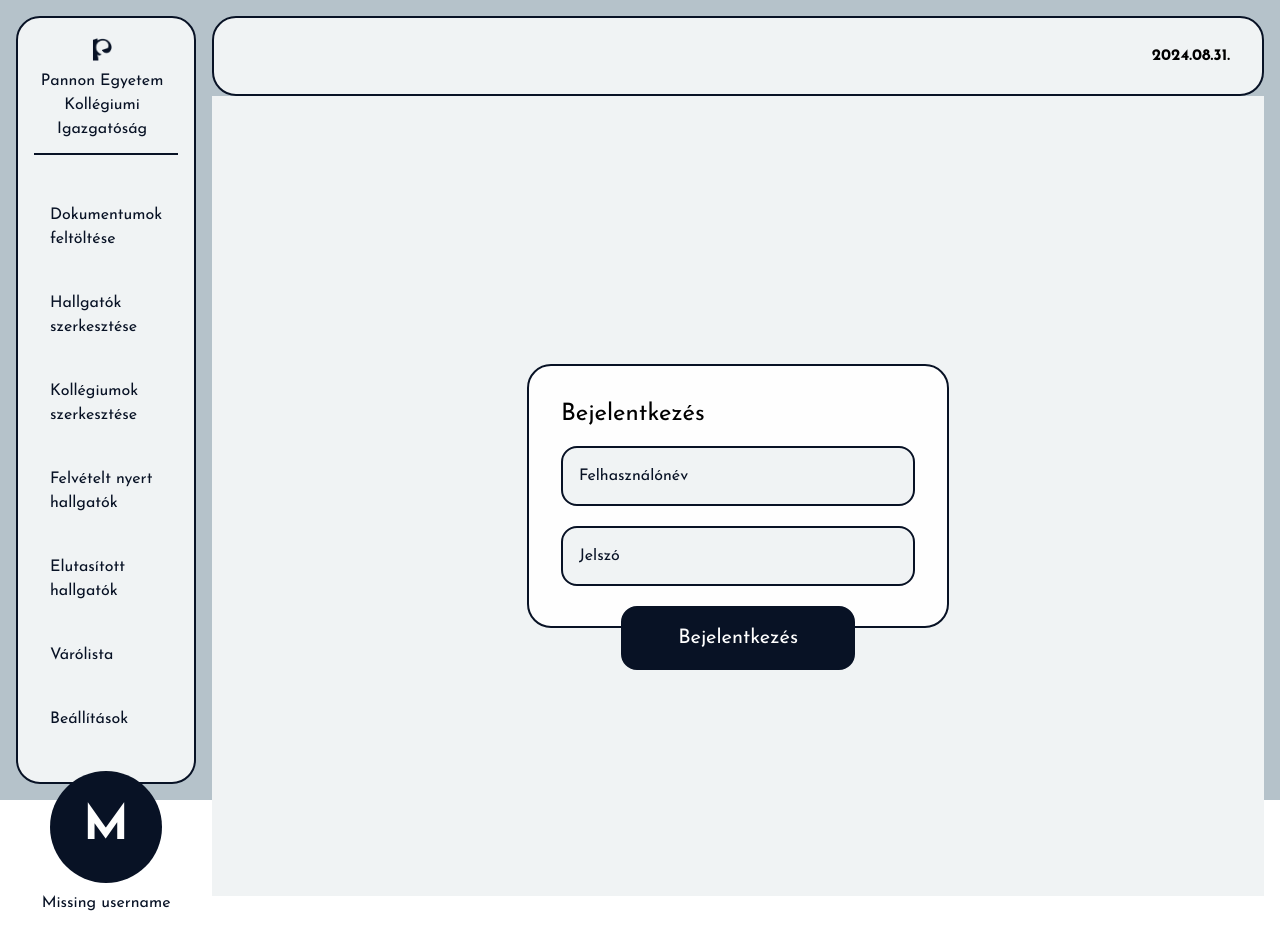
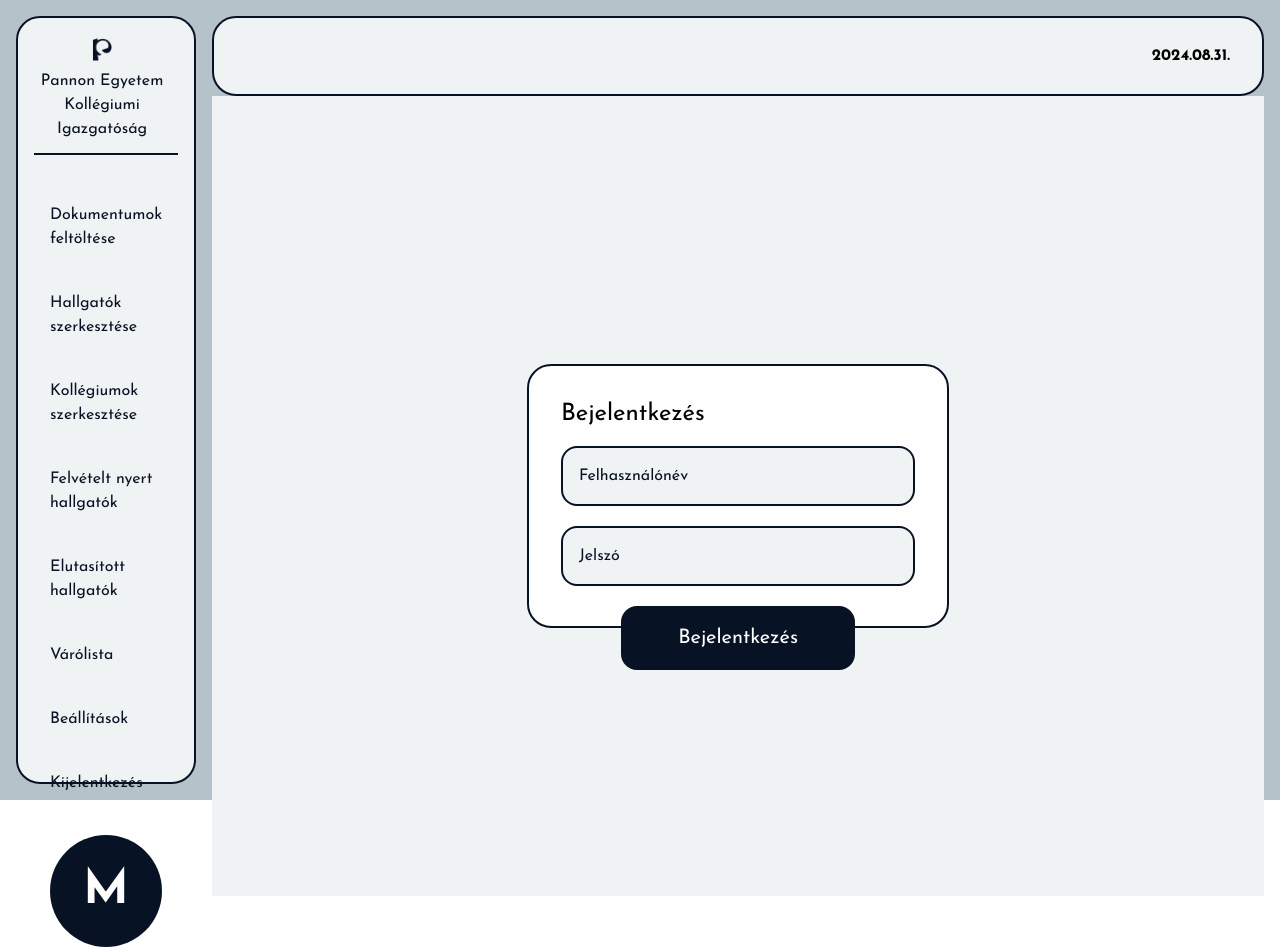
Before and after one commit to ladiboti/dormitory-allocation, an Angular app in the folder client/: page /login in a window 1280 px wide. Shown: the top 952 px of the page. Built offline with nearby package versions, Linux system fonts and the light colour scheme; no server answers; sample sign-in values are in the browser's storage.

Commit message:
logout implemented

```diff
--- a/client/src/app/components/sidebar/sidebar.component.ts
+++ b/client/src/app/components/sidebar/sidebar.component.ts
@@ -3,6 +3,7 @@ import { Router } from '@angular/router';
 import { Config } from '../../config';
 import { ToastrService } from 'ngx-toastr';
 import { GetUserService } from '../../services/get-user.service';
+import { AuthService } from '../../services/auth.service';
 
 @Component({
   selector: 'app-sidebar',
@@ -22,9 +23,15 @@ export class SidebarComponent {
     { label: 'Elutasított hallgatók', route: 'showRejectedStudents'},
     { label: 'Várólista', route: 'showWaitingList'},
     { label: 'Beállítások', route: 'showSettings'},
+    { label: 'Kijelentkezés', route: '/login'}
   ];
 
-  constructor(private router: Router, private toastr: ToastrService, private getUserService: GetUserService) {}
+  constructor(
+    private router: Router,
+    private toastr: ToastrService,
+    private getUserService: GetUserService,
+    private authService: AuthService
+  ) {}
 
   ngOnInit() {
     this.getUserService.getUsername().subscribe(
@@ -36,12 +43,17 @@ export class SidebarComponent {
     );
   }
 
+  logout() {
+    this.authService.logout();
+    window.location.reload();
+  }
+
   navigate(route: string) {
-    this.toastr.error('test', 'test', {
-      positionClass: 'toast-bottom-left',
-      timeOut: 800,
-    });
-    this.activeButton = route;
-    this.router.navigate([route]);
+    if (route === '/login') {
+      this.logout();
+    } else {
+      this.activeButton = route;
+      this.router.navigate([route]);
+    }
   }
 }
```
